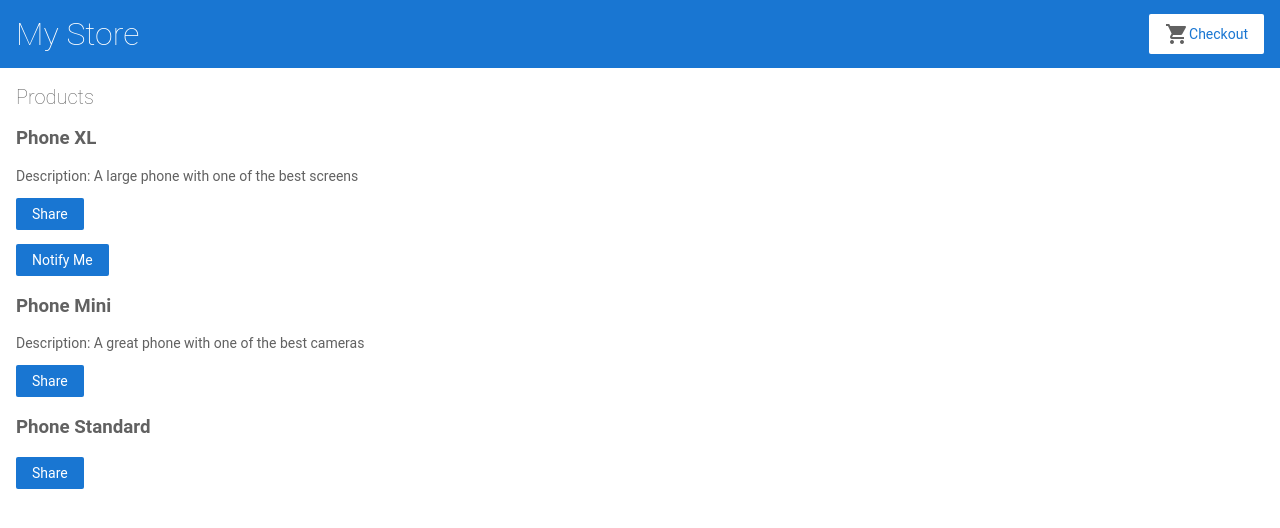
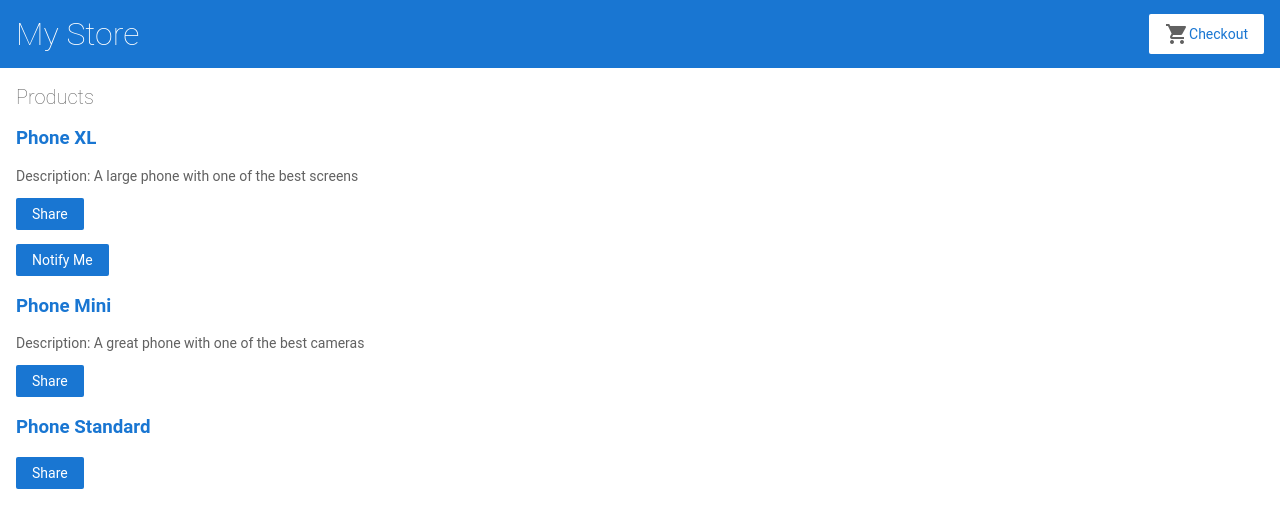
Before and after one commit to Asceneth/cartShipping, an Angular app: page / in a window 1280 px wide. Shown: the top 528 px of the page. Built offline with nearby package versions, Linux system fonts and the light colour scheme.

Commit message:
Associate a URL path with a component

```diff
--- a/src/app/app.module.ts
+++ b/src/app/app.module.ts
@@ -7,6 +7,7 @@
 import { TopBarComponent } from './top-bar/top-bar.component';
 import { ProductListComponent } from './product-list/product-list.component';
 import { ProductAlertsComponent } from './product-alerts/product-alerts.component';
+import { ProductDetailsComponent } from './product-details/product-details.component';
 
 @NgModule({
   imports: [
@@ -14,13 +15,15 @@
     ReactiveFormsModule,
     RouterModule.forRoot([
       { path: '', component: ProductListComponent },
+      { path:'products/:productId', component: ProductDetailsComponent}
     ])
   ],
   declarations: [
     AppComponent,
     TopBarComponent,
     ProductListComponent,
-    ProductAlertsComponent
+    ProductAlertsComponent,
+    ProductDetailsComponent
   ],
   bootstrap: [
     AppComponent
--- /dev/null
+++ b/src/app/product-details/product-details.component.html
@@ -0,0 +1 @@
+<p>product-details works!</p>
--- /dev/null
+++ b/src/app/product-details/product-details.component.ts
@@ -0,0 +1,15 @@
+import { Component, OnInit } from '@angular/core';
+
+@Component({
+  selector: 'app-product-details',
+  templateUrl: './product-details.component.html',
+  styleUrls: ['./product-details.component.css']
+})
+export class ProductDetailsComponent implements OnInit {
+
+  constructor() { }
+
+  ngOnInit(): void {
+  }
+
+}
--- a/src/app/product-list/product-list.component.html
+++ b/src/app/product-list/product-list.component.html
@@ -1,9 +1,12 @@
 <h2>Products</h2>
 
 <div *ngFor="let product of products">
-    <a [title]="product.name + 'details.' ">
-     <h3>
+   <h3>
+    <a [title]="product.name + 'details.' "
+    [routerLink]="['/products', product.id]"  >
+
         {{product.name}}
+      </a>
      </h3>
 
      <p *ngIf="product.description">
@@ -19,7 +22,7 @@
      (notify) = "onNotify()">
      </app-product-alerts>
 
-    </a>
+
 </div>
 
 <!--
```
Also changed, not shown: src/app/product-details/product-details.component.css (added), 1 other file (tests, documents, lock files or other folders).
